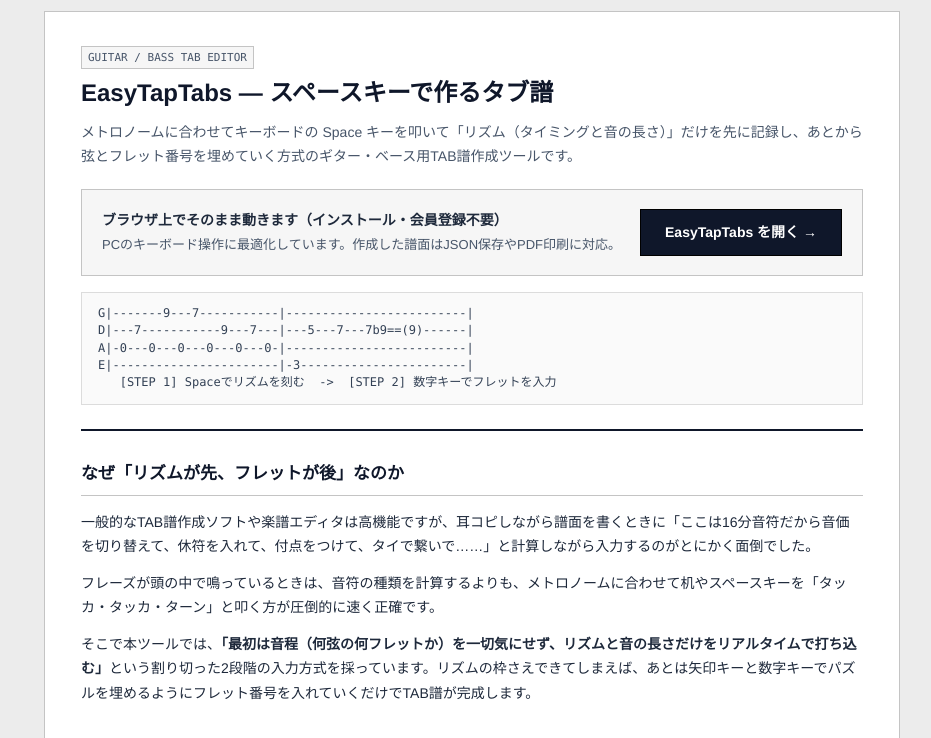
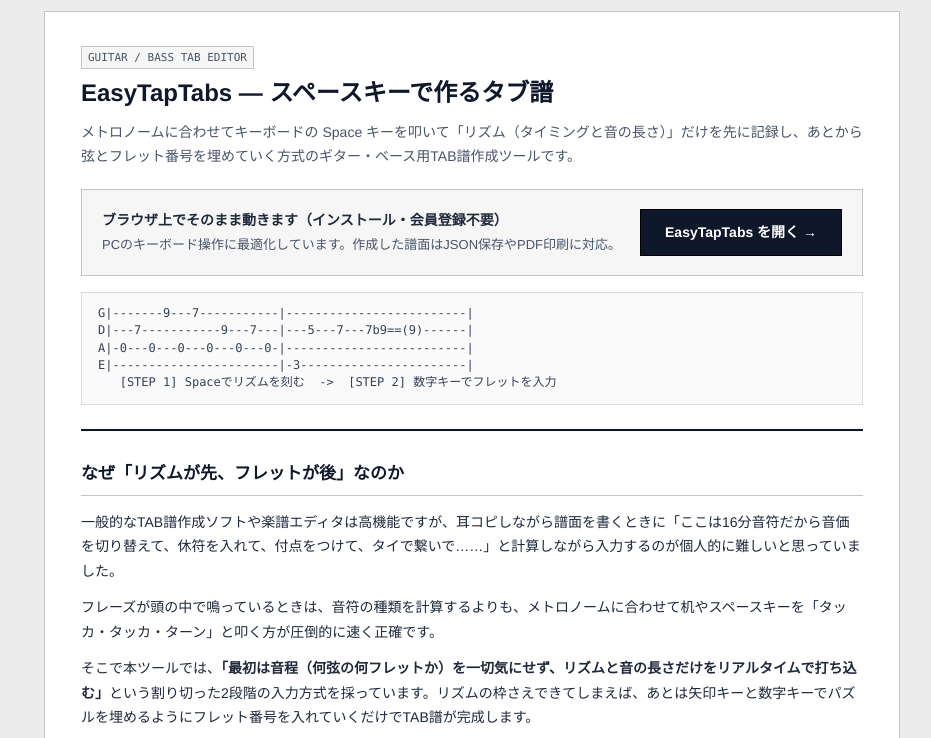
Before and after one commit to hirokidesuyo/hirokidesuyo.github.io, a plain HTML site: page index.html in a window 1280 px wide. Shown: the part 47-785 px from the top of the page, without its empty margins (168-1099 px from the left). Drawn offline with Linux system fonts and the light colour scheme.

Commit message:
文言を謙虚な表現に変更: とにかく面倒でした → 個人的に難しいと思っていました

```diff
--- a/index.html
+++ b/index.html
@@ -373,7 +373,7 @@ E|-----------------------|-3-----------------------|
       <section id="about">
         <h2>なぜ「リズムが先、フレットが後」なのか</h2>
         <p>
-          一般的なTAB譜作成ソフトや楽譜エディタは高機能ですが、耳コピしながら譜面を書くときに「ここは16分音符だから音価を切り替えて、休符を入れて、付点をつけて、タイで繋いで……」と計算しながら入力するのがとにかく面倒でした。
+          一般的なTAB譜作成ソフトや楽譜エディタは高機能ですが、耳コピしながら譜面を書くときに「ここは16分音符だから音価を切り替えて、休符を入れて、付点をつけて、タイで繋いで……」と計算しながら入力するのが個人的に難しいと思っていました。
         </p>
         <p>
           フレーズが頭の中で鳴っているときは、音符の種類を計算するよりも、メトロノームに合わせて机やスペースキーを「タッカ・タッカ・ターン」と叩く方が圧倒的に速く正確です。
```
